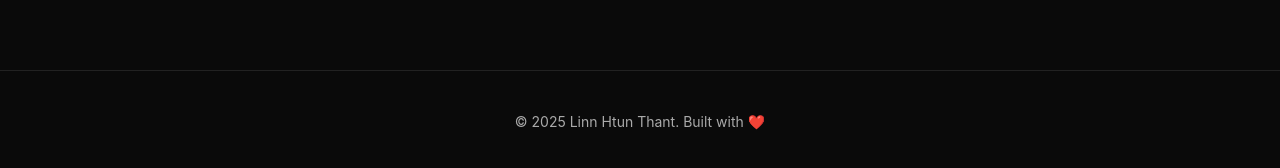
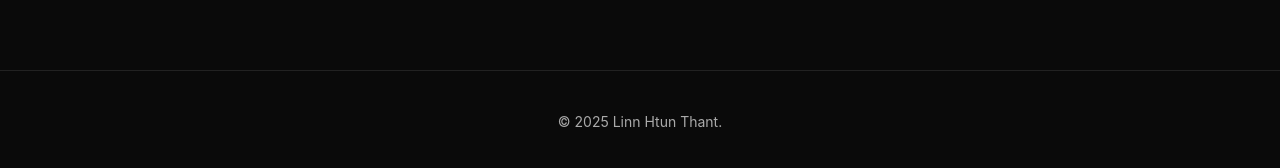
Before and after one commit to Zexzy21/LinnHtunThant_Portfolio, a plain HTML site: page index.html in a window 1280 px wide. Shown: the part 3455-3623 px from the top of the page. Drawn offline with nearby package versions, Linux system fonts and the light colour scheme; animation ran at ten frames a second; a web font is replaced by a local one.

Commit message:
index.html

```diff
--- a/index.html
+++ b/index.html
@@ -710,7 +710,7 @@
 
 
     <footer>
-        © 2025 Linn Htun Thant. Built with ❤️
+        © 2025 Linn Htun Thant.
     </footer>
 
     <!-- Particle.js library -->
```
